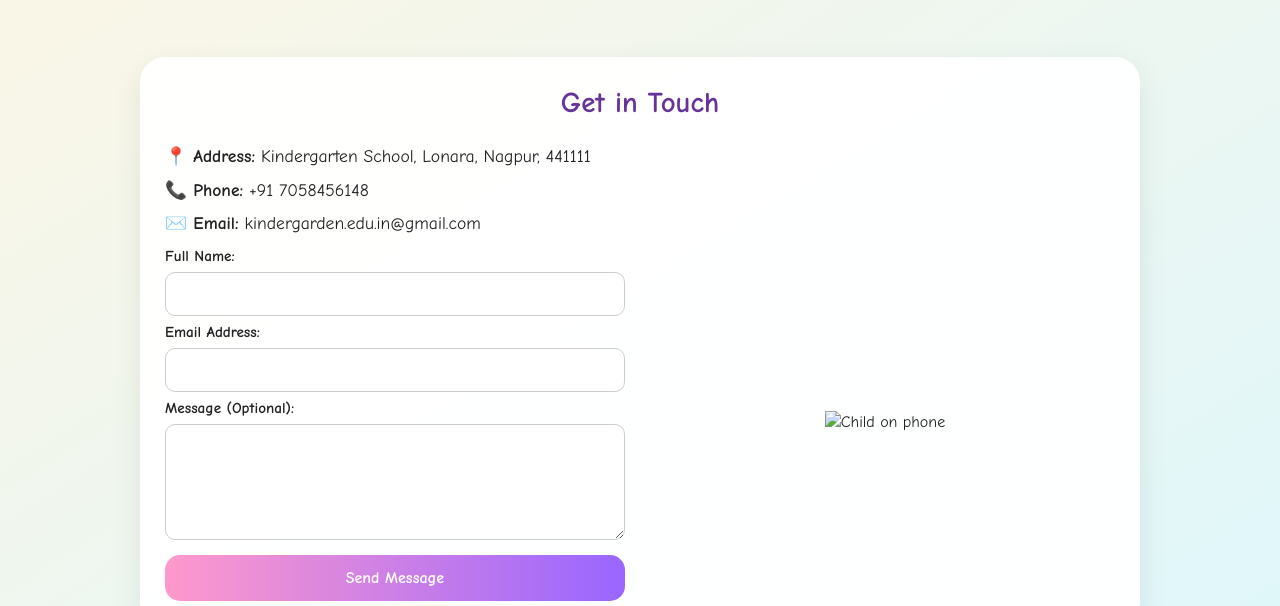
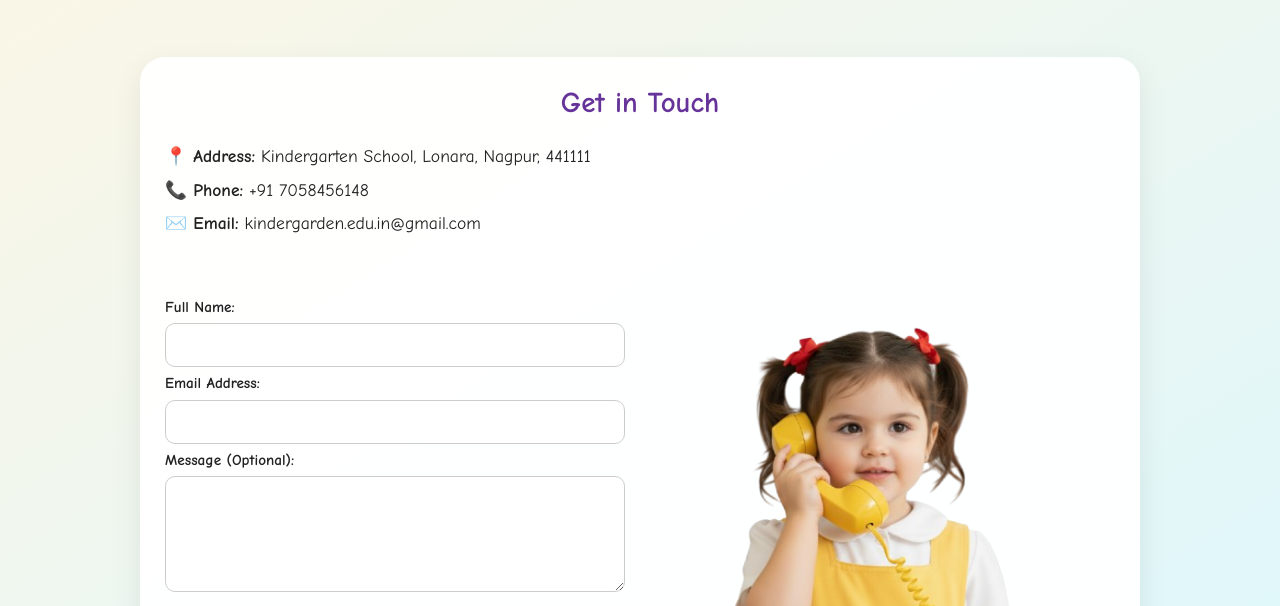
Before and after one commit to yashsawalakhe/KINDERGARDEN-LONARA, a plain HTML site: page contact.html in a window 1280 px wide. Shown: the part 194-800 px from the top of the page. Drawn offline with Linux system fonts and the light colour scheme.

Commit message:
Update contact.html

```diff
--- a/contact.html
+++ b/contact.html
@@ -283,7 +283,7 @@
 
       <!-- Transparent Image -->
       <div class="contact-img">
-        <img src="img/contact us 2.png" alt="Child on phone">
+        <img src="contact us 2.png" alt="Child on phone">
       </div>
     </div>
   </div>
@@ -354,4 +354,5 @@
   </script>
 
 </body>
+
 </html>
```
